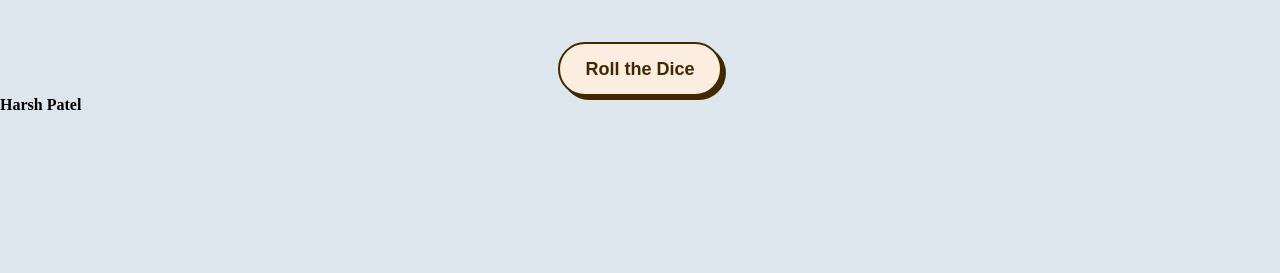
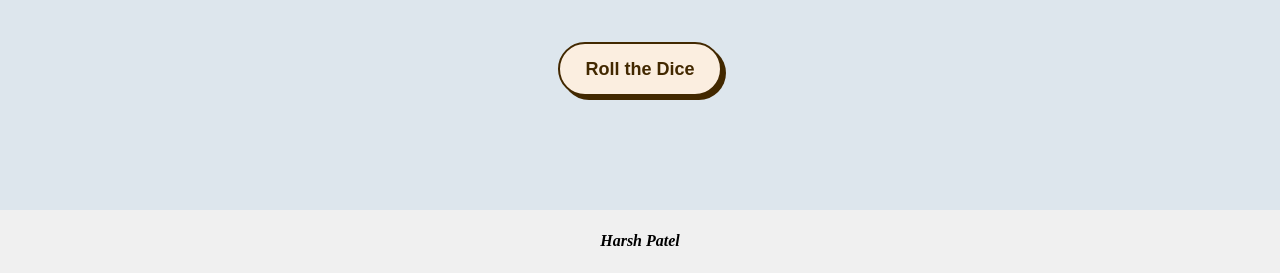
Before and after one commit to Harrshhpattell/The-Dice-Game, a plain HTML site: page index.html in a window 1280 px wide. Shown: the part 527-800 px from the top of the page. Drawn offline with Linux system fonts and the light colour scheme.

Commit message:
Update style.css

```diff
--- a/style.css
+++ b/style.css
@@ -95,6 +95,19 @@ img {
     transform: translate(2px, 2px);
   }
 
+  footer{
+    position: fixed;
+    bottom: 0;
+    width: 100%;
+    background-color: #f0f0f0;
+    padding: 10px;
+    text-align: center;
+  }
+  h4{
+    font-style: italic;
+    padding: 1%;
+  }
+
   @media (min-width: 768px) {
     .btn {
       min-width: 120px;
```
